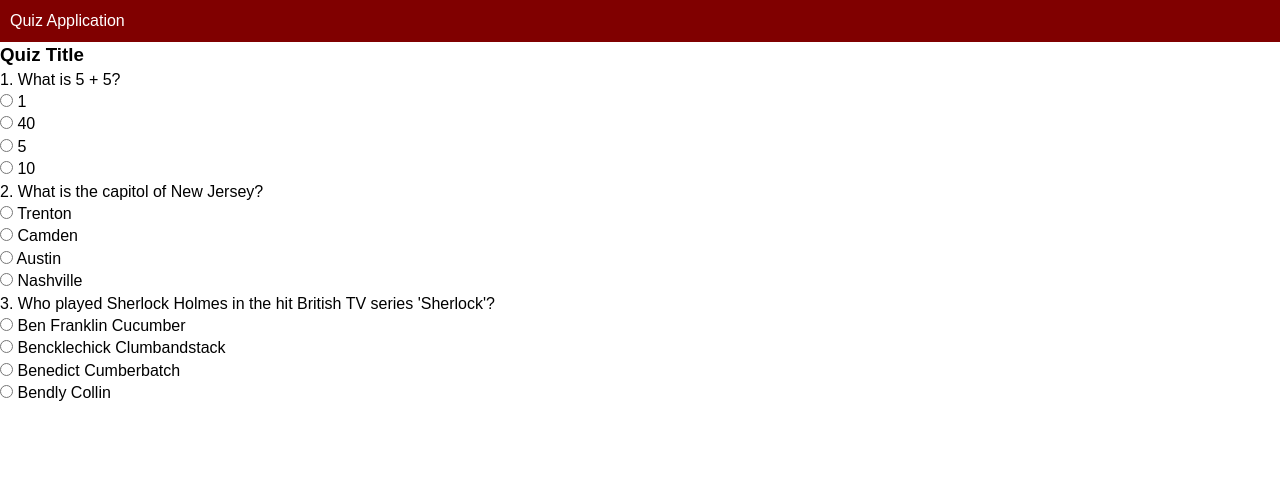
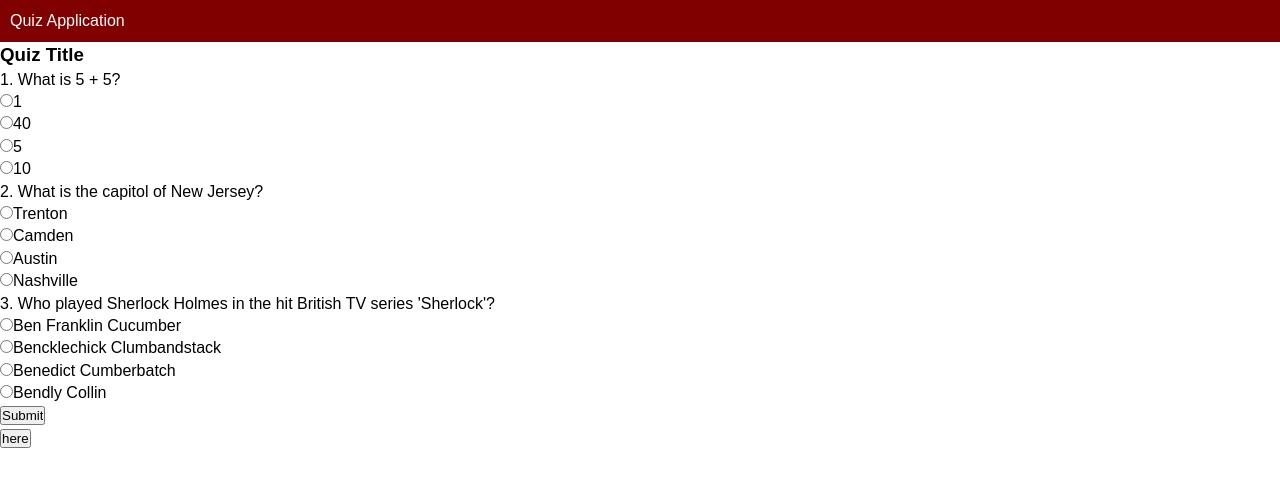
Before and after one commit to AidanMcB/VueTestQA, a Vue app: page / in a window 1280 px wide. Shown: the top 486 px of the page. Built offline with nearby package versions, Linux system fonts and the light colour scheme.

Commit message:
working radio buttons submitting data 1 level up, must move data a second level and only add one answer to the array

```diff
--- a/src/App.vue
+++ b/src/App.vue
@@ -2,7 +2,7 @@
   <div id="app">
     <Header />
     <h3>Quiz Title</h3>
-    <QuestionsContainer v-bind:questions="questions" />
+    <QuestionsContainer v-bind:questions="questions"  v-on:addAnswer="chooseAnswer($event)"/>
 
   </div>
 </template>
@@ -20,7 +20,14 @@ export default {
   },
   data() {
     return {
-      questions: [...json]
+      questions: [...json],
+      answers: ["answer",],
+    }
+  },
+  methods: {
+    chooseAnswer(newAnswer) {
+      this.answers = [...this.answers, newAnswer]
+      console.log("from the child:", newAnswer)
     }
   }
 }
--- a/src/components/QuestionCard.vue
+++ b/src/components/QuestionCard.vue
@@ -3,9 +3,15 @@
     {{ question.id}}.
     {{ question.question}}
     <div v-for="(answers, index, key) in question.options" v-bind:key="index">
-      <input type="radio" :value="question.options[index].id" v-model="question.id"/>
-      <span > {{ key }}</span>
-      <label >{{question.options[index].answer}}</label>
+      <!-- value  -->
+      <input
+        type="radio"
+        :value="question.options[index].id"
+        v-model="question.id"
+        v-on:change="addAnswer(question.options[index].answer)"
+      />
+      <span>{{ key }}</span>
+      <label>{{question.options[index].answer}}</label>
       <br />
     </div>
   </div>
@@ -15,6 +21,20 @@
 export default {
   name: "QuestionCard",
   props: ["question"],
+  data() {
+    return {
+      value: '123',
+    };
+  },
+//   mounted() {
+//     this.$emit("choose-answer", this.value);
+//   },
+  methods: {
+    addAnswer(answer) {
+        //emit event, name the event, pass data
+      this.$emit("addAnswer", answer);
+    },
+  },
 };
 </script>
 
--- a/src/components/QuestionsContainer.vue
+++ b/src/components/QuestionsContainer.vue
@@ -1,21 +1,45 @@
 <template>
 <div>
+    <div class="results">
+<!-- conditionally render quiz results -->
+    </div>
+    <form @submit="handleSubmit">
     <div v-bind:key="question.id" v-for="question in questions">
-        <QuestionCard v-bind:question="question" />
+        <QuestionCard v-bind:question="question" v-on:addAnswer="handleChoose($event)"/>
     </div>
+    <input type="submit" value="Submit" class="btn">
+    </form>
+    <button @click="printThis('x')">here</button>
 </div>
 </template>
 
 <script>
 import QuestionCard from './QuestionCard'
-import json from '../assets/questions.json'
-console.log(json)
+// import json from '../assets/questions.json'
 export default {
     name: "QuestionsContainer",
     components:  {
         QuestionCard
     },
-    props: ["questions"]
+    data() {
+        return {
+            test: []
+        }
+    },
+    props: ["questions"],
+    methods: {
+        handleSubmit(e) {
+            e.preventDefault()
+            console.log("quiz submitted")
+        },
+        printThis(x){
+            console.log(x)
+        },
+        handleChoose(choice){
+            this.test = [...this.test, choice]
+            console.log(this.test)
+        }
+    }
 }
 </script>
 
```
Also changed, not shown: 1 other file (tests, documents, lock files or other folders).
